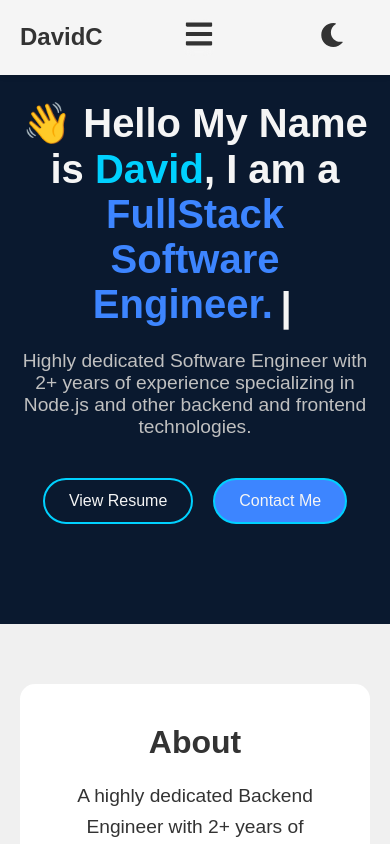
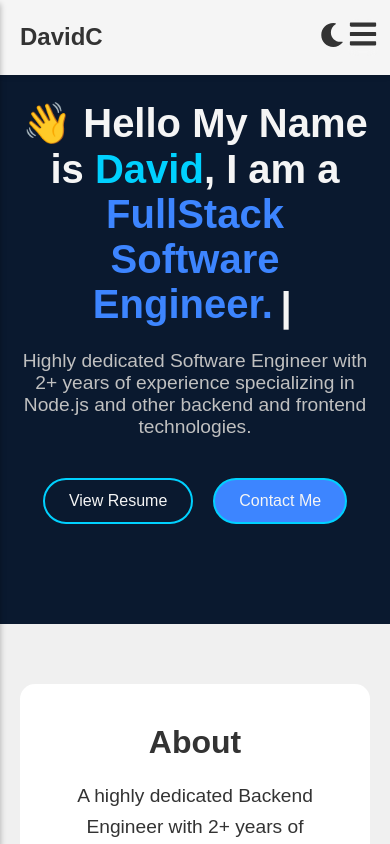
Before and after one commit to Davidcdv/Profile, a React (Vite) app: page / in a window 390 px wide. Shown: the top 844 px of the page. Built offline with nearby package versions, Linux system fonts and the light colour scheme.

Commit message:
edited css and react code

```diff
--- a/src/components/NavBar.jsx
+++ b/src/components/NavBar.jsx
@@ -148,7 +148,7 @@
 
 import React, { useState } from "react";
 import { useTheme } from "../context/ThemeContext";
-import { FaSearch, FaBars } from "react-icons/fa"; // Import Hamburger Icon
+import { FaBars, FaTimes } from "react-icons/fa"; // Import Hamburger Icon
 import { ThemeToggleButton } from "./ThemeToggleButton";
 import "./index.css"; // Importing CSS
 
@@ -163,12 +163,6 @@ export const Navbar = () => {
   return (
     <nav id="Navbar" className={theme === "light" ? "light" : "dark"}>
       <h1>DavidC</h1>
-
-      {/* Hamburger Icon */}
-      <div className="hamburger-icon" onClick={toggleMenu}>
-        <FaBars /> {/* This will show the hamburger icon */}
-      </div>
-
       {/* Menu */}
       <ul className={isMenuOpen ? "menu-open" : ""}>
         <li>
@@ -181,7 +175,13 @@ export const Navbar = () => {
           <a href="#contact">Contact</a>
         </li>
       </ul>
-
+      {/* Hamburger Icon */}
+      <div
+        className={`hamburger-icon ${isMenuOpen ? "open" : ""}`}
+        onClick={toggleMenu}
+      >
+        {isMenuOpen ? <FaTimes /> : <FaBars />} {/* Toggle between icons */}
+      </div>
       <div className="navbar-icons">
         {/* Search Icon */}
         <ThemeToggleButton />
--- a/src/components/index.css
+++ b/src/components/index.css
@@ -367,6 +367,7 @@ html, body {
 
 /* Hamburger Icon styling */
 .hamburger-icon {
+  position: fixed;
   display: none;
   cursor: pointer;
   font-size: 30px;
@@ -406,21 +407,36 @@ nav ul li a:hover {
     border: none;
     backdrop-filter: blur(5px); /* Adding blur effect */
     background-color: transparent;
+    cursor: pointer;
+    margin-right: ;
+     right: 12px; /* Adjust the distance from the right */
+     z-index: 10;
+  transition: transform 0.3s ease; /* Smooth rotation */
   }
 
+  .hamburger-icon.dark{
+    color: white; /* For dark mode */
+  }
+.hamburger-icon.open {
+  transform: rotate(45deg); /* Rotate to form an 'X' */
+}
   /* The menu items will be hidden by default */
   nav ul {
-    display: none;
+    display: flex;
     flex-direction: column;
     gap: 10px;
     align-items: center;
-    width: 100%;
-    position: absolute;
-    top: 60px; /* Adjust according to your navbar height */
-    left: 0;
+    width: 250px;
+    position: fixed;
+    top: 0; /* Adjust according to your navbar height */
+    left: -250px;
     /*background-color: rgba(51, 51, 51, 0.9); Transparent dark background */
-     background: rgba(0, 0, 0, 0); /* Transparent background */
-    border: none;
+    /* background: rgba(0, 0, 0, 0); Transparent background */
+    transition: left 0.3s ease-in-out; /* Smooth transition */
+     height: 100%; /* Full screen height */
+ background-color: rgba(51, 51, 51, 0.9); /* Dark background */
+    z-index: 1000; /* Ensures it’s above other elements */
+     border: none;
     backdrop-filter: blur(5px); /* Adding blur effect */
     padding: 12px 0;
     box-shadow: 0 4px 6px rgba(0, 0, 0, 0.3); /* Add shadow for visibility */
@@ -430,6 +446,7 @@ nav ul li a:hover {
   /* When the menu is open, we display the links */
   nav ul.menu-open {
     display: flex;
+    left: 0;
   }
 
   /* Navbar links for small screens */
```
